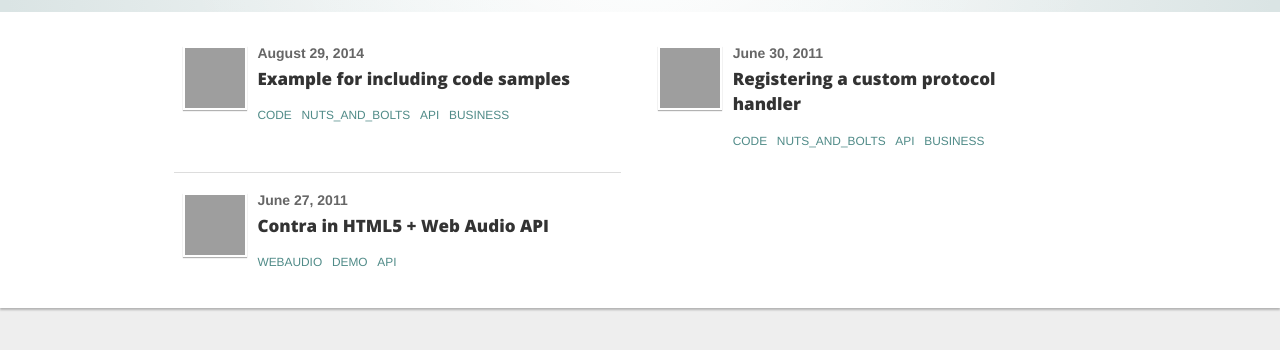
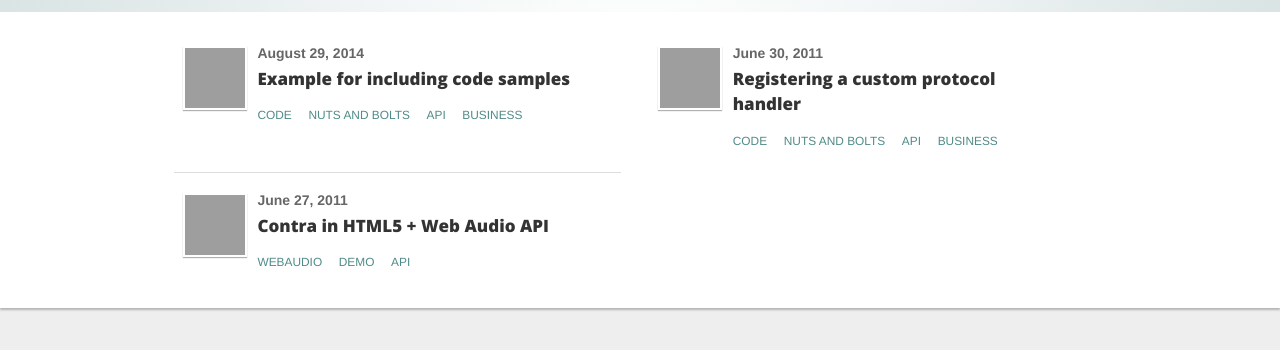
Before and after one commit to html5rocks/updates.html5rocks.com.new, a Jekyll site: the page built from index.html, in a window 1280 px wide, cut to the strip 242-597 px from the top of the page. Shown: the top 350 px of the strip. Built offline with Jekyll 4.4.1, drawn with Linux system fonts in a browser that asks for light colours; grey boxes are pictures that could not be loaded.

Commit message:
formatting tags

```diff
--- a/_layouts/post.html
+++ b/_layouts/post.html
@@ -34,7 +34,7 @@ layout: default
   <section>
     <!-- TODO: Update link. -->
     {% for tag in page.tags %}
-      <a href="/tag/{{tag}}" class="tag">{{tag}}</a>
+      <a href="/tag/{{tag}}" class="tag">{{tag | replace: '_', ' '}}</a>
     {% endfor %}
   </section>
   <div class="pager">
--- a/css/main.scss
+++ b/css/main.scss
@@ -71,7 +71,7 @@ img.avatar {
   font-size: 0.7em;
   text-transform: uppercase;
   text-decoration: none;
-  margin-right: 5px;
+  margin-right: 1em;
 }
 
 p {
--- a/index.html
+++ b/index.html
@@ -22,7 +22,7 @@ subtitle: "New hotness from the HTML5 world"
                 </span>
                 <span class="description">{{ post.description }}</span>
                 {% for tag in post.tags %}
-                  <span class="tag">{{tag}}</span>
+                  <span class="tag">{{tag | replace: '_', ' '}}</span>
                 {% endfor %}
               </span>
               <span class="clear"></span>
```
